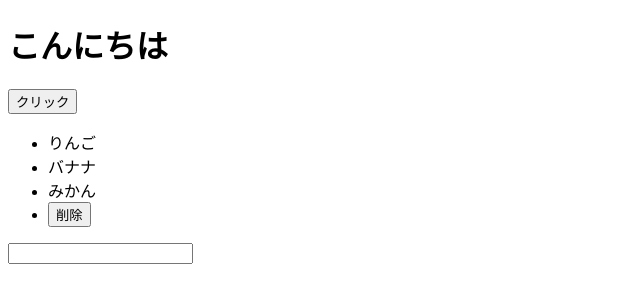
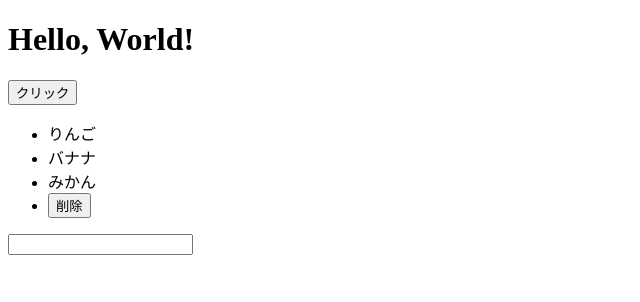
Before and after one commit to potarobo/js-practice2026, a plain HTML site: page index.html in a window 1280 px wide. Both pictures are taken after a click on the button "クリック". Shown: the whole page, without its empty margins (0-640 px from the left). Drawn offline with Linux system fonts and the light colour scheme.

Commit message:
課題の復習の復習復習

```diff
--- a/index.html
+++ b/index.html
@@ -6,7 +6,7 @@
 
 </head>
 <body>
-  <h1 id="title">こんにちは</h1>
+  <h1 id="title">Hello, World!</h1>
   <button id="btn">クリック</button>
   <ul id="list">
     <li class="item">りんご</li>
--- a/script.js
+++ b/script.js
@@ -4,11 +4,11 @@ const list = document.querySelector('#list');
 
 btn.addEventListener('click',function(){
   const li = document.createElement('li');
+  const deleteBtn = document.createElement('button');
   li.textContent = input.value;
-  const deleteBtn = document.createElement('button');
+  list.appendChild(li);
   deleteBtn.textContent = '削除';
   li.appendChild(deleteBtn);
-  list.appendChild(li);
   deleteBtn.addEventListener('click',function(){
     li.remove();
   });
```
